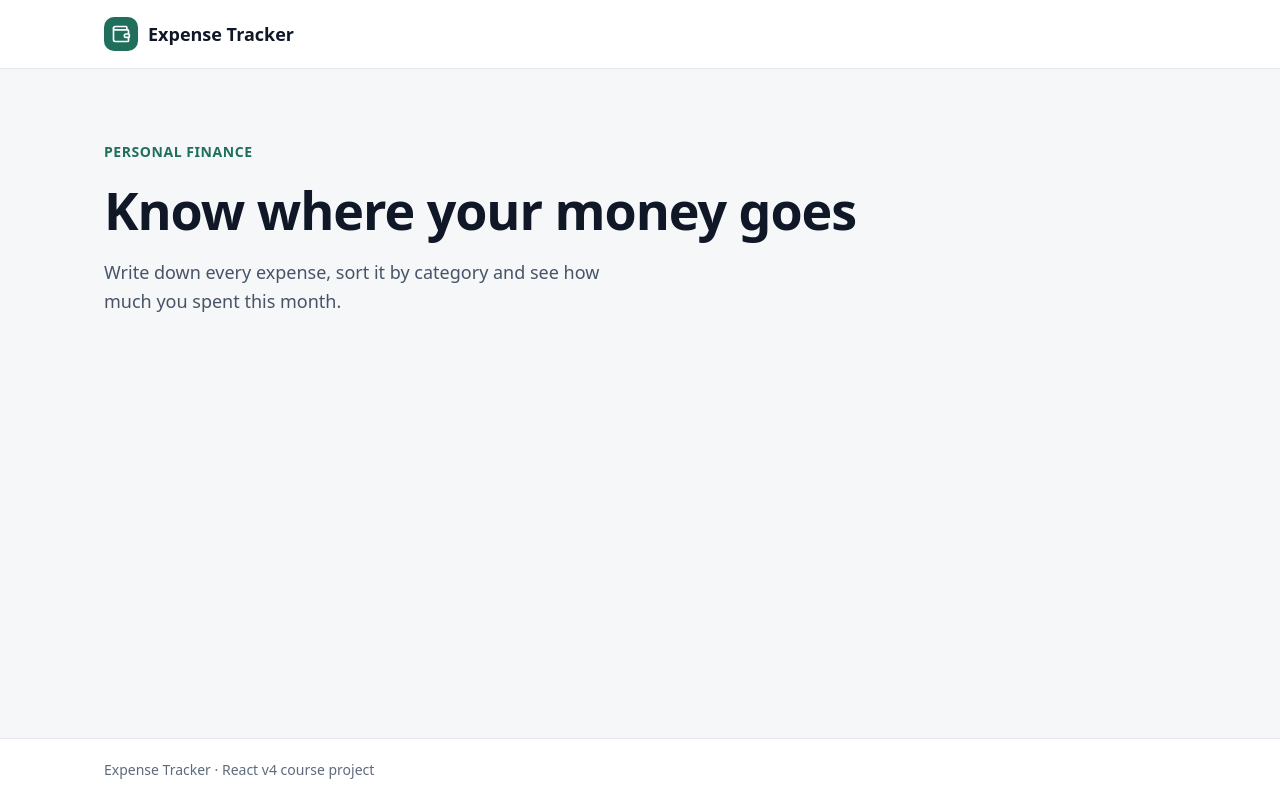
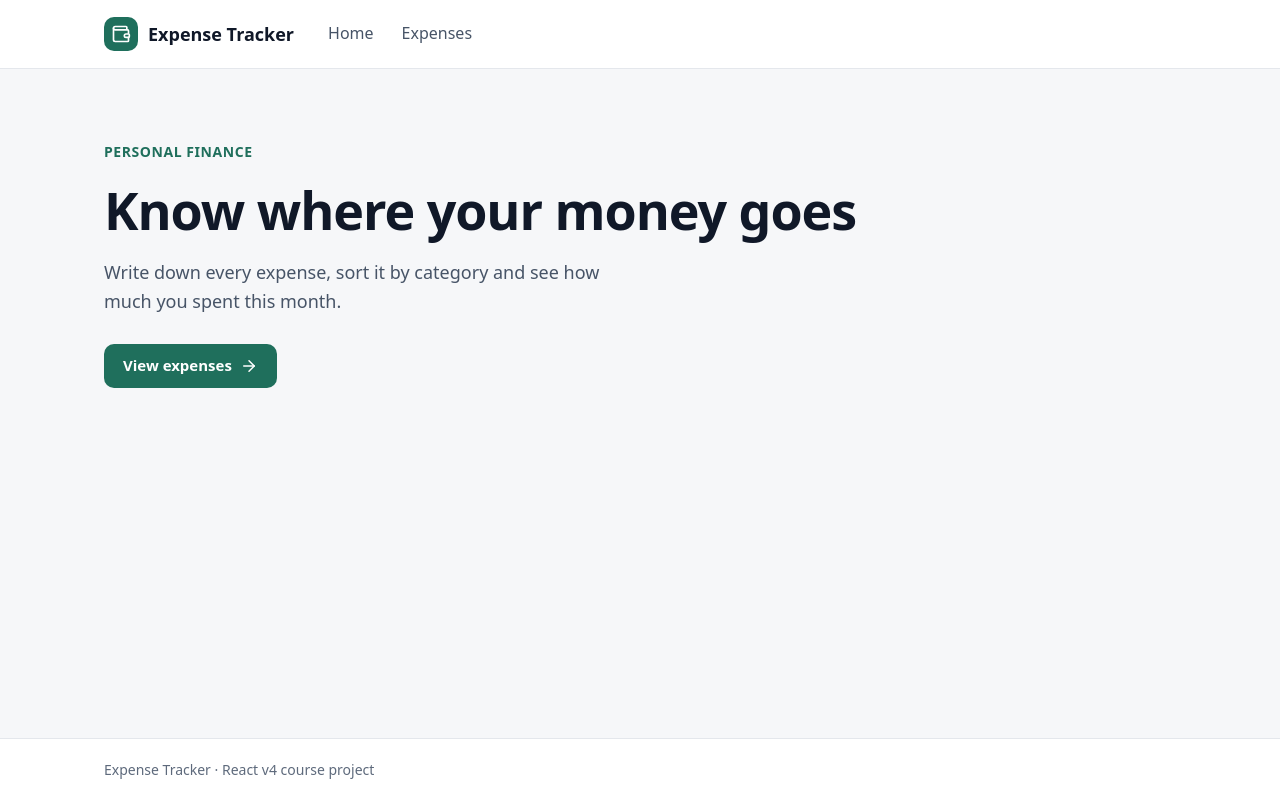
Before and after one commit to goitacademy/react-v4-expense-tracker, a Next.js app: page / in a window 1280 px wide. Built offline with nearby package versions, Linux system fonts and the light colour scheme.

Commit message:
m5-06: navigation with Link

```diff
--- a/app/page.tsx
+++ b/app/page.tsx
@@ -1,3 +1,5 @@
+import Link from "next/link";
+import { ArrowRight } from "lucide-react";
 import styles from "./page.module.css";
 
 export default function HomePage() {
@@ -10,6 +12,12 @@ export default function HomePage() {
           Write down every expense, sort it by category and see how much you
           spent this month.
         </p>
+        <div className={styles.actions}>
+          <Link href="/expenses" className="button buttonPrimary">
+            View expenses
+            <ArrowRight size={18} aria-hidden />
+          </Link>
+        </div>
       </div>
     </section>
   );
--- a/components/Header/Header.tsx
+++ b/components/Header/Header.tsx
@@ -1,16 +1,22 @@
+import Link from "next/link";
 import { Wallet } from "lucide-react";
+import { NavLink } from "@/components/NavLink/NavLink";
 import styles from "./Header.module.css";
 
 export function Header() {
   return (
     <header className={styles.header}>
       <div className={styles.container}>
-        <p className={styles.logo}>
+        <Link href="/" className={styles.logo}>
           <span className={styles.logoIcon}>
             <Wallet size={20} aria-hidden />
           </span>
           Expense Tracker
-        </p>
+        </Link>
+        <nav className={styles.nav} aria-label="Main">
+          <NavLink href="/">Home</NavLink>
+          <NavLink href="/expenses">Expenses</NavLink>
+        </nav>
       </div>
     </header>
   );
--- /dev/null
+++ b/components/NavLink/NavLink.tsx
@@ -0,0 +1,15 @@
+import Link from "next/link";
+import styles from "./NavLink.module.css";
+
+type NavLinkProps = {
+  href: string;
+  children: React.ReactNode;
+};
+
+export function NavLink({ href, children }: NavLinkProps) {
+  return (
+    <Link href={href} className={styles.link}>
+      {children}
+    </Link>
+  );
+}
```
